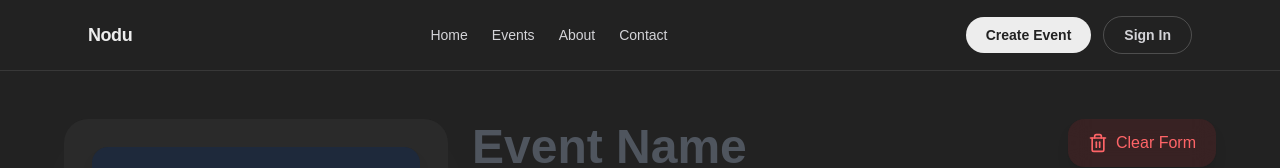
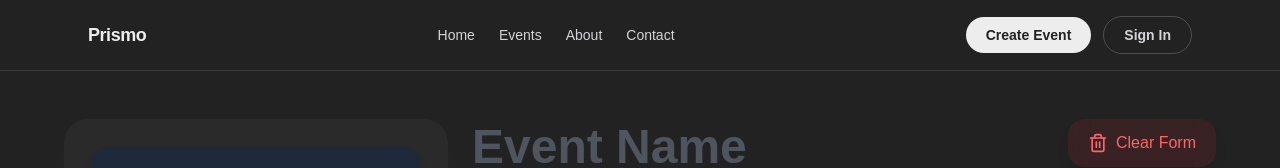
Before and after one commit to Swift-Food/events-website, a Next.js app: page /event-creation in a window 1280 px wide. Shown: the top 168 px of the page. Built offline with nearby package versions, Linux system fonts and the light colour scheme.

Commit message:
Styling tweaks for navbar

```diff
--- a/src/app/event-creation/page.tsx
+++ b/src/app/event-creation/page.tsx
@@ -262,7 +262,7 @@ function EventCreationForm() {
             <button
               type="button"
               onClick={handleClearForm}
-              className="flex items-center gap-2 rounded-2xl bg-red-500/10 backdrop-blur-md px-5 py-3 text-red-400 transition-all hover:bg-red-500/20 hover:scale-105 shadow-lg"
+              className="flex items-center gap-2 rounded-2xl bg-red-500/10 backdrop-blur-md px-5 py-3 text-red-400 transition-all hover:bg-red-500/20 hover:scale-105 shadow-lg cursor-pointer"
               title="Clear entire form"
             >
               <Trash2 className="h-5 w-5" />
--- a/src/components/layout/Navbar.tsx
+++ b/src/components/layout/Navbar.tsx
@@ -33,7 +33,7 @@ export default function Navbar() {
             </button>
 
             <Link href="/" className="text-lg font-semibold tracking-tight">
-              Nodu
+              Prismo
             </Link>
           </div>
 
@@ -66,7 +66,7 @@ export default function Navbar() {
               </button>
             ) : (
               <button
-                className="rounded-full border border-white/20 px-5 py-2 text-sm font-semibold text-zinc-300 transition-colors hover:border-white/40 hover:bg-white/5 hover:text-white"
+                className="rounded-full border border-white/20 px-5 py-2 text-sm font-semibold text-zinc-300 transition-colors hover:border-white/40 hover:bg-white/5 hover:text-white cursor-pointer"
                 aria-label="Sign in"
               >
                 Sign In
```
